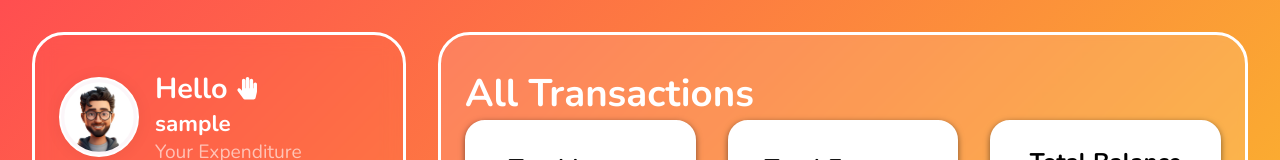
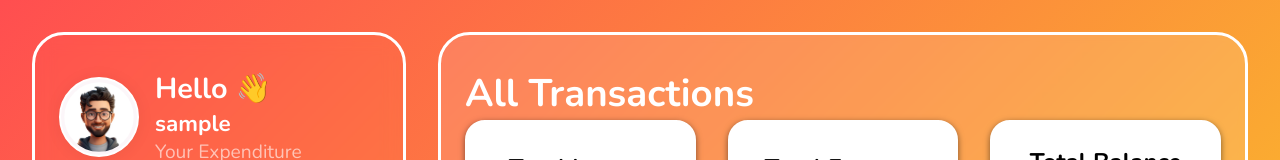
Before and after one commit to AnandaSriKaushalB/Expense-tracker, a React (Create React App) app in the folder front/: page / in a window 1280 px wide. Shown: the top 160 px of the page. Built offline with nearby package versions, Linux system fonts and the light colour scheme; no server answers; sample sign-in values are in the browser's storage.

Commit message:
Removed hand icon and added hand emoji in navigation.js file

```diff
--- a/front/src/Components/Navigation/Navigation.js
+++ b/front/src/Components/Navigation/Navigation.js
@@ -22,8 +22,7 @@ function Navigation({ active, setActive }) {
         {user ? (
           <div className="text">
             <div className="greeting">
-              <h2>Hello</h2>
-              <FaHandPaper className="hand-icon" />
+              <h2>Hello 👋</h2>
             </div>
             <h3>{user.username}</h3>
             <p>Your Expenditure</p>
```
